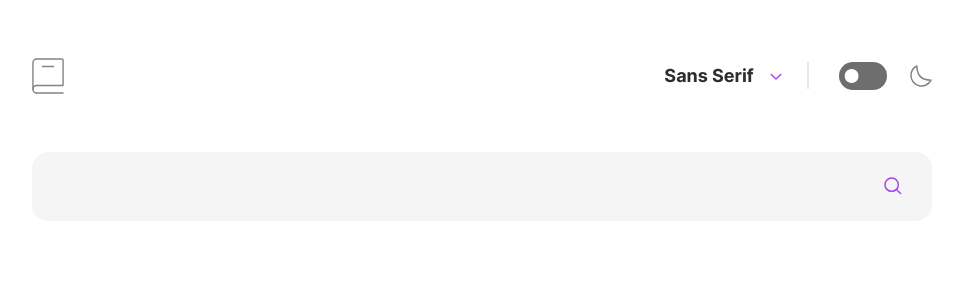
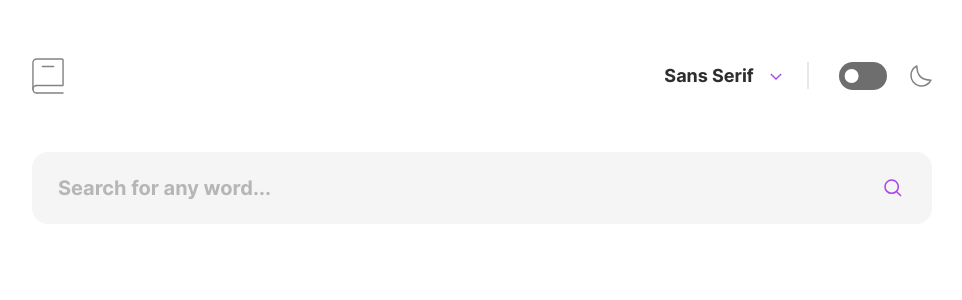
Before and after one commit to DaniilGurski/Dictionary-app, a React (Vite) app: page / in a window 1280 px wide. Shown: the top 300 px of the page, without its empty margins (158-1120 px from the left). Built offline with nearby package versions, Linux system fonts and the light colour scheme.

Commit message:
font size adjustments, error message.

```diff
--- a/src/components/DefinitionHeader.jsx
+++ b/src/components/DefinitionHeader.jsx
@@ -1,5 +1,4 @@
 import { useRef } from "react";
-import playIcon from "../assets/images/icon-play.svg"
 
 export default function DefinitionHeader({ data }) {
     const audioRef = useRef();
@@ -13,7 +12,7 @@ export default function DefinitionHeader({ data }) {
         <header className="definition-block__header">
             <div>
                 <h1 className="fw-bold fs-heading-l"> {data.word} </h1>
-                <span className="fw-regular clr-accent-200"> {data.phonetic} </span>
+                <span className="fs-heading-m fw-regular clr-accent-200"> {data.phonetic} </span>
             </div>
 
             {/* display the audio play button when an audio file is attached */}
@@ -24,7 +23,6 @@ export default function DefinitionHeader({ data }) {
                     className="definition-block__audio-button icon-button"
                     aria-label="play phonetic pronunciation audio"
                     onClick={() => audioRef.current.play()}>
-                        {/* <img src={playIcon} alt="" /> */}
                         <svg xmlns="http://www.w3.org/2000/svg" width="75" height="75" viewBox="0 0 75 75"><g fill="#A445ED" fill-rule="evenodd"><circle cx="37.5" cy="37.5" r="37.5" opacity="var(--icon-play-opacity, .25)"/><path d="M29 27v21l21-10.5z" fill="var(--icon-play-color)"/></g></svg>
                     </button>
                 </div>
--- a/src/components/DefinitionMeaning.jsx
+++ b/src/components/DefinitionMeaning.jsx
@@ -4,9 +4,9 @@ export default function DefinitionMeaning({ meaning }) {
     const { partOfSpeech, definitions: meaningDefinitions, synonyms, antonyms } = meaning;
     return (
         <article className="definition-meaning grid" key={partOfSpeech}>
-            <h2 className="italic fw-bold"> {partOfSpeech} </h2>
+            <h2 className="fs-heading-m italic fw-bold"> {partOfSpeech} </h2>
 
-            <div className="grid">
+                <div className="grid">
                 <h3 className="clr-neutral-400"> Meaning </h3>
                 <ul className="definition-meaning__definitions grid">
                     {meaningDefinitions.map((definition, index) => {
--- a/src/components/Enumeration.jsx
+++ b/src/components/Enumeration.jsx
@@ -1,7 +1,7 @@
 
 export default function Enumeration({ subject, items }) {
   return (
-    <div className="enumeration flex">
+    <div className="enumeration flex fs-heading-s">
         <span className="clr-neutral-400"> {subject}: </span>
         <ul className="flex" role="list">
             {
--- a/src/components/Search.jsx
+++ b/src/components/Search.jsx
@@ -1,20 +1,36 @@
 import { useState } from "react";
+import { useNavigate } from "react-router-dom";
 import searchIcon from "../assets/images/icon-search.svg";
-import { useNavigate } from "react-router-dom";
 
 export default function Search() {
     const [searchValue, setSearchValue] = useState("");
+    const [formValid, setFormValid] = useState(true);
     const navigate = useNavigate();
 
     function passSearch(e) {
         e.preventDefault();
+
+        if (searchValue === "") {
+            return setFormValid(false);
+        }
+
+        setFormValid(true)
         navigate(`${searchValue}`);
     }
 
     return (
         <form>
-            <div className="search-bar">
-                <input type="search" value={searchValue} onChange={(e) => setSearchValue(e.target.value)}/>
+            <div
+            className={`search-bar fs-heading-s ${!formValid ? "error" : ""}`}
+            aria-live="polite">
+                <input
+                type="search"
+                value={searchValue}
+                placeholder="Search for any word..."
+                aria-errormessage="error-message"
+                aria-invalid={!formValid}
+                onChange={(e) => setSearchValue(e.target.value)}
+                />
 
                 <button
                 className="icon-button"
@@ -23,6 +39,8 @@ export default function Search() {
                     <img src={searchIcon} alt="" />
                 </button>
             </div>
+
+            {!formValid && <span className="clr-error" id="error-message"> Whoops, can't be empty... </span>}
         </form>
     )
 }
--- a/src/pages/DefinitionDetails.jsx
+++ b/src/pages/DefinitionDetails.jsx
@@ -52,7 +52,7 @@ export default function DefinitionDetails() {
         }
       </ul>
 
-      <footer className="definition-block__source text-underline clr-neutral-400">
+      <footer className="definition-block__source text-underline clr-neutral-400 fs-body-s">
         <p className="flex">
           Source
           <a href={data.sourceUrls[0]} aria-label="source url" target="_blank"> {data.sourceUrls[0]} </a>
--- a/src/style.css
+++ b/src/style.css
@@ -208,6 +208,15 @@ select {
 .fs-heading-l { font-size: var(--fs-500); }
 
 
+.fs-heading-m { font-size: var(--fs-400); }
+
+
+.fs-heading-s { font-size: var(--fs-300); }
+
+
+.fs-body-s { font-size: var(--fs-100); }
+
+
 .clr-accent-200 { color: var(--clr-accent-200); }
 
 
@@ -215,6 +224,9 @@ select {
 
 
 .clr-neutral-400 { color: var(--clr-neutral-400); }
+
+
+.clr-error { color: var(--clr-accent-100); }
 
 
 .text-center { text-align: center; }
@@ -244,6 +256,11 @@ select {
     border: none;
     background: none;
     cursor: pointer;
+}
+
+
+.error {
+    outline: 1px solid red;
 }
 
 
@@ -426,7 +443,7 @@ body {
 }
 
 
-.search-bar:focus-within {
+.search-bar:not(.error):focus-within {
     outline: 1px solid var(--clr-accent-200);
 }
 
@@ -436,6 +453,12 @@ body {
     font-weight: bold;
     caret-color: var(--clr-accent-200);
     border: none;
+}
+
+
+.search-bar input[type="search"]::placeholder {
+    color: inherit;
+    opacity: .25;
 }
 
 
@@ -470,7 +493,7 @@ body {
 }
 
 
-.definition-block__audio-button {
+.definition-block__audio-button > svg {
     width: clamp(3rem, 10vw, 4.688rem);
 }
 
```
